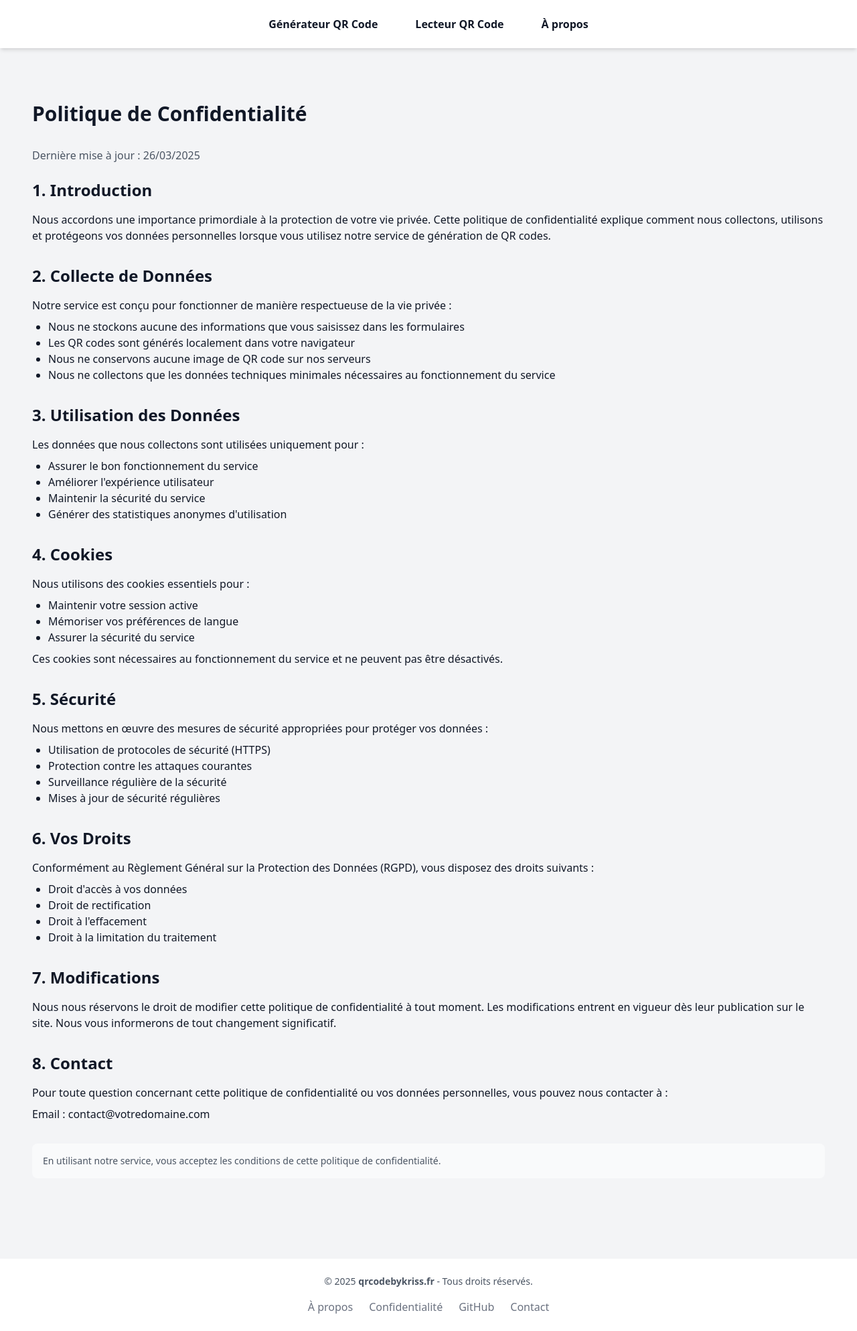
After one commit to christopheschulz/qr_code, a Django app: page /privacy in a window 1280 px wide. The commit adds this page. Shown: the whole page at 67% size. Run offline with Django 5.2, Linux system fonts and the light colour scheme; some libraries are stand-ins or nearby versions.

Commit message:
debug false

```diff
--- a/src/QrCodeReader/settings.py
+++ b/src/QrCodeReader/settings.py
@@ -24,7 +24,7 @@ BASE_DIR = Path(__file__).resolve().parent.parent
 SECRET_KEY = 'django-insecure-=30v=fmyhg82fq49&d6b=hgfvrm)besmjzglryt(@m*9c(h4cg'
 
 # SECURITY WARNING: don't run with debug turned on in production!
-DEBUG = True
+DEBUG = False
 
 ALLOWED_HOSTS = [
     'qrcodebykriss.fr',
--- a/src/QrCodeReader/templates/base.html
+++ b/src/QrCodeReader/templates/base.html
@@ -34,6 +34,7 @@
             </p>
             <div class="mt-4 flex justify-center space-x-6">
                 <a href="{% url 'about' %}" class="text-gray-500 hover:text-gray-800">À propos</a>
+                <a href="{% url 'privacy' %}" class="text-gray-500 hover:text-gray-800">Confidentialité</a>
                 <a href="https://github.com/christopheschulz" target="_blank" class="text-gray-500 hover:text-gray-800">GitHub</a>
                 <a href="mailto:krisskoolbycode@etik.com" class="text-gray-500 hover:text-gray-800">Contact</a>
             </div>
--- /dev/null
+++ b/src/QrCodeReader/templates/privacy.html
@@ -0,0 +1,89 @@
+{% extends 'base.html' %}
+{% load static %}
+
+{% block title %}<title>Politique de Confidentialité - Générateur de QR Code</title>{% endblock %}
+
+{% block content %}
+<div class="container mx-auto py-10 px-6">
+    <h1 class="text-3xl font-bold mb-8">Politique de Confidentialité</h1>
+
+    <div class="prose max-w-none">
+        <p class="text-gray-600 mb-6">Dernière mise à jour : {{ current_date|date:"d/m/Y" }}</p>
+
+        <section class="mb-8">
+            <h2 class="text-2xl font-semibold mb-4">1. Introduction</h2>
+            <p>Nous accordons une importance primordiale à la protection de votre vie privée. Cette politique de confidentialité explique comment nous collectons, utilisons et protégeons vos données personnelles lorsque vous utilisez notre service de génération de QR codes.</p>
+        </section>
+
+        <section class="mb-8">
+            <h2 class="text-2xl font-semibold mb-4">2. Collecte de Données</h2>
+            <p>Notre service est conçu pour fonctionner de manière respectueuse de la vie privée :</p>
+            <ul class="list-disc pl-6 mt-2">
+                <li>Nous ne stockons aucune des informations que vous saisissez dans les formulaires</li>
+                <li>Les QR codes sont générés localement dans votre navigateur</li>
+                <li>Nous ne conservons aucune image de QR code sur nos serveurs</li>
+                <li>Nous ne collectons que les données techniques minimales nécessaires au fonctionnement du service</li>
+            </ul>
+        </section>
+
+        <section class="mb-8">
+            <h2 class="text-2xl font-semibold mb-4">3. Utilisation des Données</h2>
+            <p>Les données que nous collectons sont utilisées uniquement pour :</p>
+            <ul class="list-disc pl-6 mt-2">
+                <li>Assurer le bon fonctionnement du service</li>
+                <li>Améliorer l'expérience utilisateur</li>
+                <li>Maintenir la sécurité du service</li>
+                <li>Générer des statistiques anonymes d'utilisation</li>
+            </ul>
+        </section>
+
+        <section class="mb-8">
+            <h2 class="text-2xl font-semibold mb-4">4. Cookies</h2>
+            <p>Nous utilisons des cookies essentiels pour :</p>
+            <ul class="list-disc pl-6 mt-2">
+                <li>Maintenir votre session active</li>
+                <li>Mémoriser vos préférences de langue</li>
+                <li>Assurer la sécurité du service</li>
+            </ul>
+            <p class="mt-2">Ces cookies sont nécessaires au fonctionnement du service et ne peuvent pas être désactivés.</p>
+        </section>
+
+        <section class="mb-8">
+            <h2 class="text-2xl font-semibold mb-4">5. Sécurité</h2>
+            <p>Nous mettons en œuvre des mesures de sécurité appropriées pour protéger vos données :</p>
+            <ul class="list-disc pl-6 mt-2">
+                <li>Utilisation de protocoles de sécurité (HTTPS)</li>
+                <li>Protection contre les attaques courantes</li>
+                <li>Surveillance régulière de la sécurité</li>
+                <li>Mises à jour de sécurité régulières</li>
+            </ul>
+        </section>
+
+        <section class="mb-8">
+            <h2 class="text-2xl font-semibold mb-4">6. Vos Droits</h2>
+            <p>Conformément au Règlement Général sur la Protection des Données (RGPD), vous disposez des droits suivants :</p>
+            <ul class="list-disc pl-6 mt-2">
+                <li>Droit d'accès à vos données</li>
+                <li>Droit de rectification</li>
+                <li>Droit à l'effacement</li>
+                <li>Droit à la limitation du traitement</li>
+            </ul>
+        </section>
+
+        <section class="mb-8">
+            <h2 class="text-2xl font-semibold mb-4">7. Modifications</h2>
+            <p>Nous nous réservons le droit de modifier cette politique de confidentialité à tout moment. Les modifications entrent en vigueur dès leur publication sur le site. Nous vous informerons de tout changement significatif.</p>
+        </section>
+
+        <section class="mb-8">
+            <h2 class="text-2xl font-semibold mb-4">8. Contact</h2>
+            <p>Pour toute question concernant cette politique de confidentialité ou vos données personnelles, vous pouvez nous contacter à :</p>
+            <p class="mt-2">Email : contact@votredomaine.com</p>
+        </section>
+
+        <div class="bg-gray-50 p-4 rounded-lg mt-8">
+            <p class="text-sm text-gray-600">En utilisant notre service, vous acceptez les conditions de cette politique de confidentialité.</p>
+        </div>
+    </div>
+</div>
+{% endblock %}
--- a/src/QrCodeReader/urls.py
+++ b/src/QrCodeReader/urls.py
@@ -17,7 +17,7 @@ Including another URLconf
 from django.contrib import admin
 from django.urls import path
 from django.views.generic import TemplateView
-from .views import qr_reader,generate_qr_code_view,qr_history,about
+from .views import qr_reader,generate_qr_code_view,qr_history,about,privacy_policy
 from django.conf.urls.static import static
 from django.conf import settings
 
@@ -28,6 +28,7 @@ urlpatterns = [
     path('qrgenerator', generate_qr_code_view, name='qrgenerator'),
     # path('qrhistory', qr_history, name='qrhistory'),
     path('about', about, name='about'),
+    path('privacy', privacy_policy, name='privacy'),
     path('admin/', admin.site.urls),
     path('google6630a1c4a0298bf9.html', TemplateView.as_view(template_name='verification/google6630a1c4a0298bf9.html')),
 ]
--- a/src/QrCodeReader/views.py
+++ b/src/QrCodeReader/views.py
@@ -8,12 +8,18 @@ from io import BytesIO
 from pathlib import Path
 from django.conf import settings
 from django.shortcuts import render
+from django.http import HttpResponse
+from django.views.decorators.csrf import csrf_exempt
+from django.core.files.storage import default_storage
+from django.core.files.base import ContentFile
+from datetime import datetime
 from .forms import (
     QrGenerateUrl, QrGenerateurText, QrGenerateVCard, QrGeneratePhone,
     QrGenerateEmail, QrGenerateSMS, QrGenerateWiFi, QrGenerateLocation,
     QrGenerateEvent, QrLoader
 )
 from utils.qr_code import generate_qr_code, get_qr_code_img_file_path, read_qr_code
+import json
 
 def generate_qr_code_view(request):
     form_type = request.POST.get("form_type", "url")
@@ -163,3 +169,9 @@ def qr_history(request):
 
 def about(request):
     return render(request, "about.html")
+
+def privacy_policy(request):
+    context = {
+        'current_date': datetime.now()
+    }
+    return render(request, 'privacy.html', context)
```
